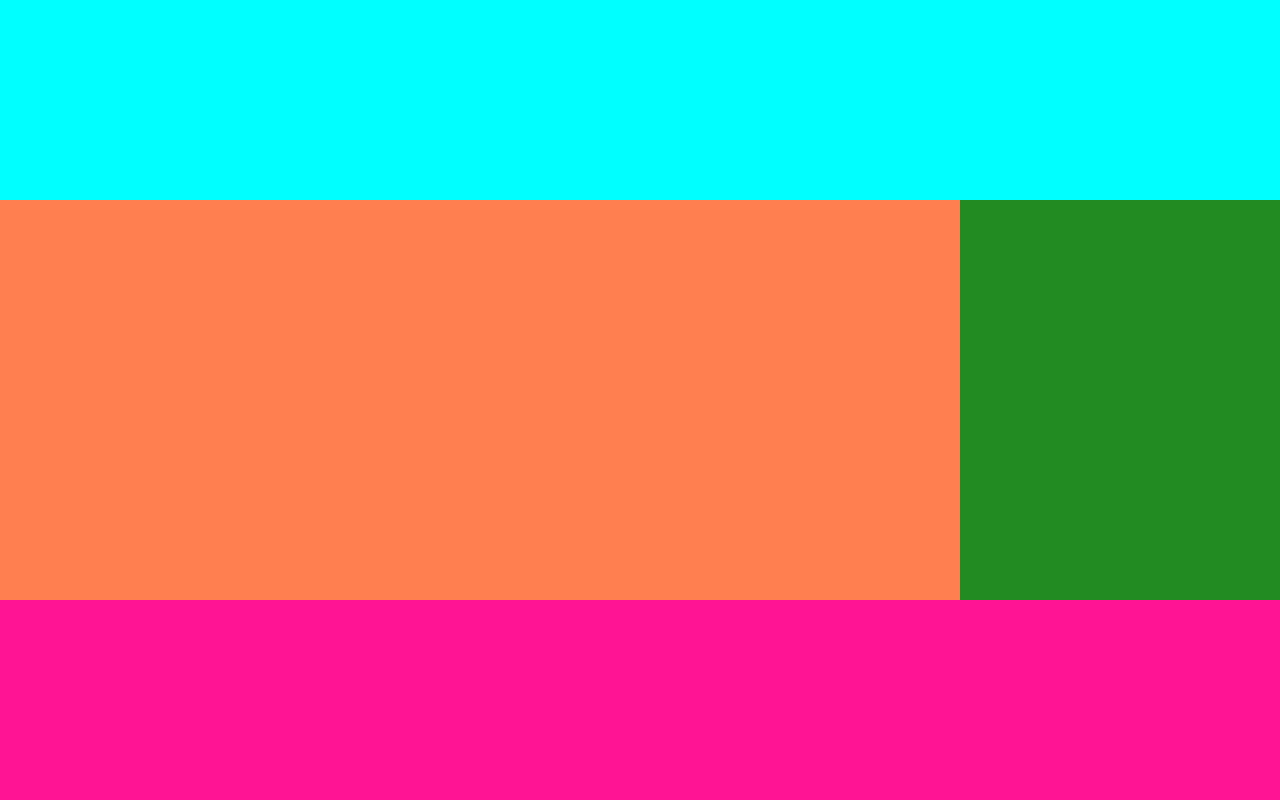
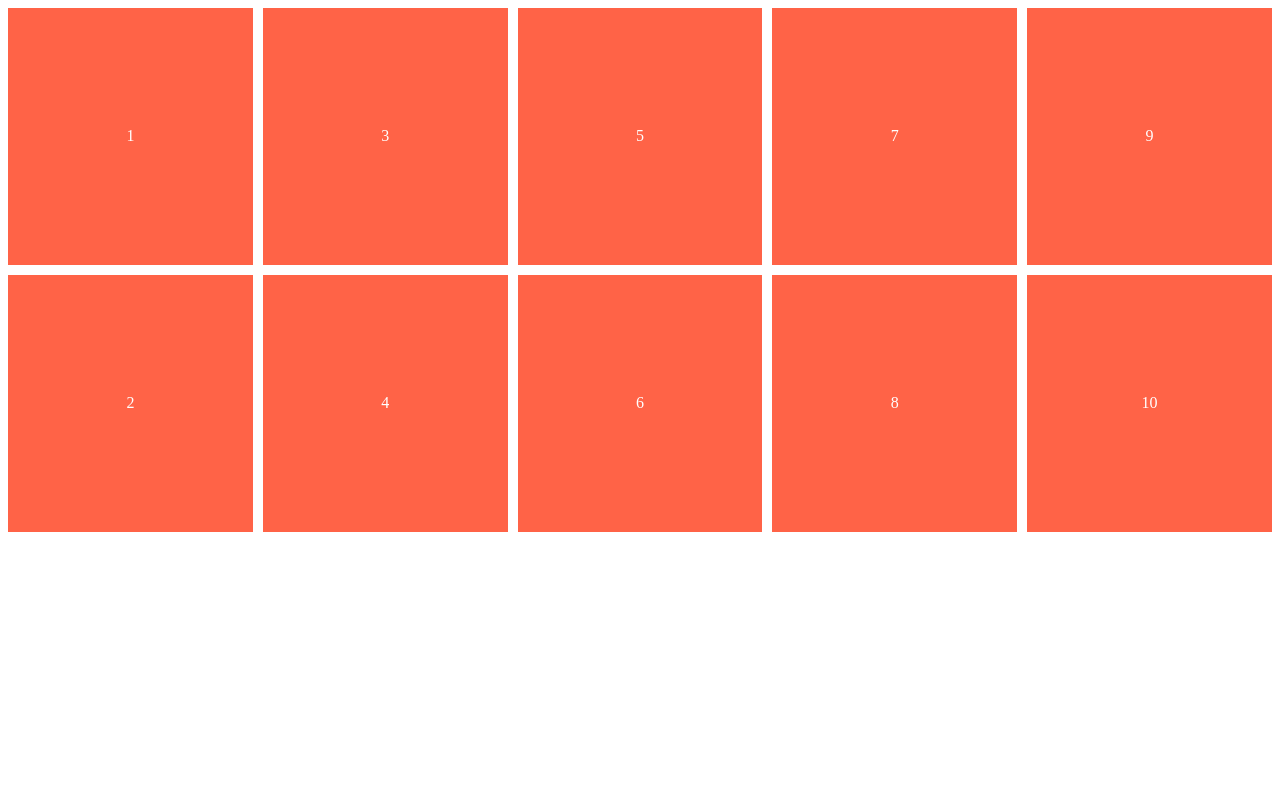
Before and after one commit to LEEMYEONGUK/css-layout, a website built with Vite: page grid/index.html in a window 1280 px wide. Built offline with nearby package versions, Linux system fonts and the light colour scheme.

Commit message:
grid-auto-r_c

```diff
--- a/grid/index.html
+++ b/grid/index.html
@@ -7,9 +7,17 @@
     <title>Grid</title>
   </head>
   <body>
-    <header></header>
-    <section></section>
-    <aside></aside>
-    <footer></footer>
+    <div class="father">
+      <div class="child">1</div>
+      <div class="child">2</div>
+      <div class="child">3</div>
+      <div class="child">4</div>
+      <div class="child">5</div>
+      <div class="child">6</div>
+      <div class="child">7</div>
+      <div class="child">8</div>
+      <div class="child">9</div>
+      <div class="child">10</div>
+    </div>
   </body>
 </html>
--- a/grid/style.css
+++ b/grid/style.css
@@ -1,40 +1,20 @@
-body {
-  padding: 0;
-  margin: 0;
-  font-family: system-ui, -apple-system, BlinkMacSystemFont, "Segoe UI", Roboto,
-    Oxygen, Ubuntu, Cantarell, "Open Sans", "Helvetica Neue", sans-serif;
-
+.father {
+  min-height: 50cap;
   display: grid;
-  height: 100vh;
-  /* grid-template-columns: 1fr 1fr 1fr 1fr;
-  grid-template-rows: 1fr 2fr 1fr;
-  grid-template-areas:
-    "a a a a"
-    "b b b c"
-    "d d d d"; */
-
-  grid-template:
-    "a a a a" 1fr
-    "b b b c" 2fr
-    "d d d d" 1fr / 1fr 1fr 1fr 1fr;
+  grid-template-columns: repeat(2, 1fr);
+  grid-template-rows: repeat(2, 1fr);
+  gap: 10px;
+  grid-auto-rows: 1fr;
+  grid-auto-columns: 1fr;
+  /* 그리드 오토 플로우 row가 기본값 */
+  grid-auto-flow: column;
 }
 
-header {
-  background-color: aqua;
-  grid-area: a;
+.child {
+  background-color: tomato;
+  color: white;
+  font-size: 28;
+  display: flex;
+  justify-content: center;
+  align-items: center;
 }
-
-section {
-  background-color: coral;
-  grid-area: b;
-}
-
-aside {
-  background-color: forestgreen;
-  grid-area: c;
-}
-
-footer {
-  background-color: deeppink;
-  grid-area: d;
-}
```
